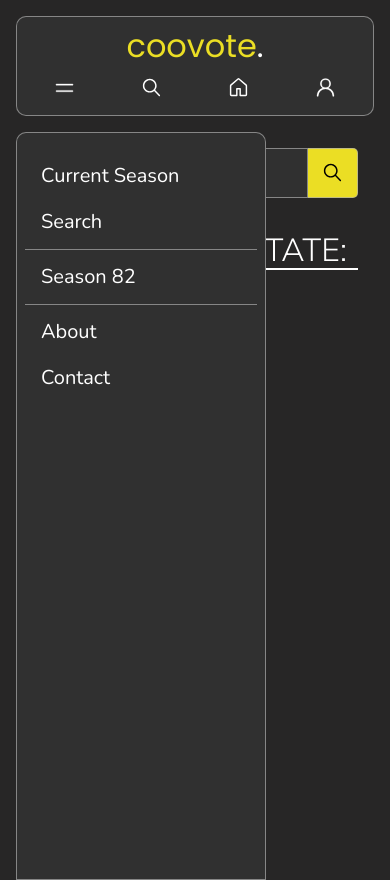
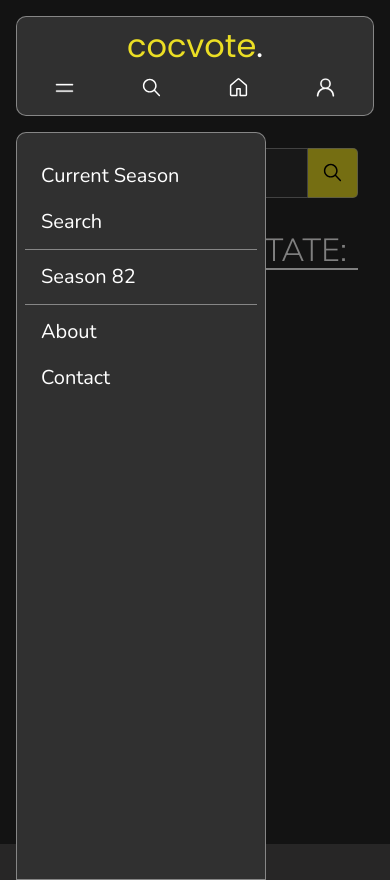
Before and after one commit to josedrios/clashvote, a React (Vite) app: page / in a window 390 px wide. Both pictures are taken after a click on the button 64 px from the left and 90 px from the top of the page. Built offline with nearby package versions, Linux system fonts and the light colour scheme; a web font is replaced by a local one.

Commit message:
Put a z-index in main.scss that contains a easily referencable heirarchy of z-indices, made a non interactable overlay for when the slide out sidebar is open in smaller responsive layouts

```diff
--- a/package.json
+++ b/package.json
@@ -9,7 +9,7 @@
     "lint": "eslint .",
     "preview": "vite preview",
     "server": "node server.js",
-    "devserv": "concurrently \"npm run dev\" \"npm run server\""
+    "sd": "concurrently \"npm run dev\" \"npm run server\""
   },
   "dependencies": {
     "@fortawesome/fontawesome-svg-core": "^6.6.0",
--- a/src/App.jsx
+++ b/src/App.jsx
@@ -31,6 +31,7 @@ function App() {
       <NavBar isSideBarOpen={isSideBarOpen} toggleSideBar={toggleSideBar}/>
       <div id='main-container'>
         <SideBar isSideBarOpen={isSideBarOpen}/>
+        {isSideBarOpen && <div id='non-interactable-overlay' onClick={() => setIsSideBarOpen(false)}/>}
         <MainBody/>
       </div>
     </>
--- a/src/Navbar.jsx
+++ b/src/Navbar.jsx
@@ -15,7 +15,7 @@ function Navbar({isSideBarOpen, toggleSideBar}) {
         </button>
 
         <button id='website-name-container'>
-          <h1 id='website-name'><span>coovote</span>.</h1>
+          <h1 id='website-name'><span>cocvote</span>.</h1>
         </button>
 
         <div id='nav-buttons-container'>
--- a/src/styles/abstracts/_variables.scss
+++ b/src/styles/abstracts/_variables.scss
@@ -16,6 +16,9 @@ $offwhite-two: rgb(170, 170, 170);
 $border-color: #acacacb1;
 $border-color-full-opacity: #acacac;
 
+// Non interactable overlay color
+$non-interactable: rgba(0,0,0,0.5);
+
 // Line heights
 $line-height-base: 1.6;
 
@@ -32,11 +35,6 @@ $breakpoint-sm: 768px;
 $breakpoint-md: 1024px;
 $breakpoint-lg: 1200px;
 $breakpoint-xl: 1800px;
-
-// Z-index levels
-$z-index-header: 1000;
-$z-index-modal: 2000;
-$z-index-overlay: 3000;
 
 // Border thickness
 $border-thickness-xs: 0.01rem;
@@ -57,7 +55,13 @@ $transition-duration-base: 0.15s;
 $transition-duration-slow: 0.25s;
 $transition-ease: ease-in-out;
 
-// Misc
+// MISC:
+
+// Z-Index Reference Section
+$z-navbar: 1000;
+$z-sidebar: 750;
+$z-non-int-overlay: 500;
+
 
 // Vote Corresponding Placement Colors
 $leading-vote-color: $primary-color;
--- a/src/styles/layouts/_app.scss
+++ b/src/styles/layouts/_app.scss
@@ -13,7 +13,7 @@
     height: 80px;
     position: fixed;
     top: 0;
-    z-index: 10;
+    z-index: $z-navbar;
     display: flex;
     flex-direction: row;
     width: calc(100vw - 2*$spacing-medium);
@@ -40,6 +40,7 @@
     flex-direction: column;
     position: sticky;
     top: 0;
+    z-index: $z-sidebar;
 }
 
 #main-body {
@@ -49,6 +50,16 @@
     flex-grow: 1;
     overflow: auto;
     padding-bottom: 100px;
+}
+
+#non-interactable-overlay {
+    position: fixed;
+    top: 0;
+    left: 0;
+    width: 100vw;
+    height: 100vh;
+    background-color: $non-interactable;
+    z-index: $z-non-int-overlay;
 }
 
 @media (max-width: #{$breakpoint-md}) {
```
